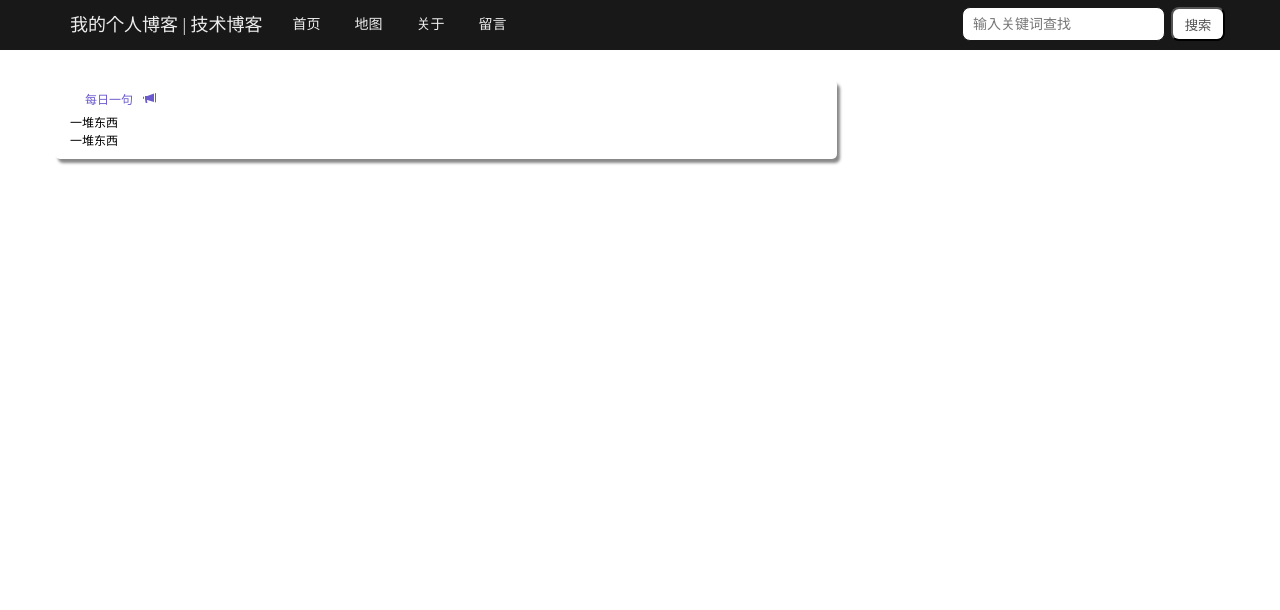
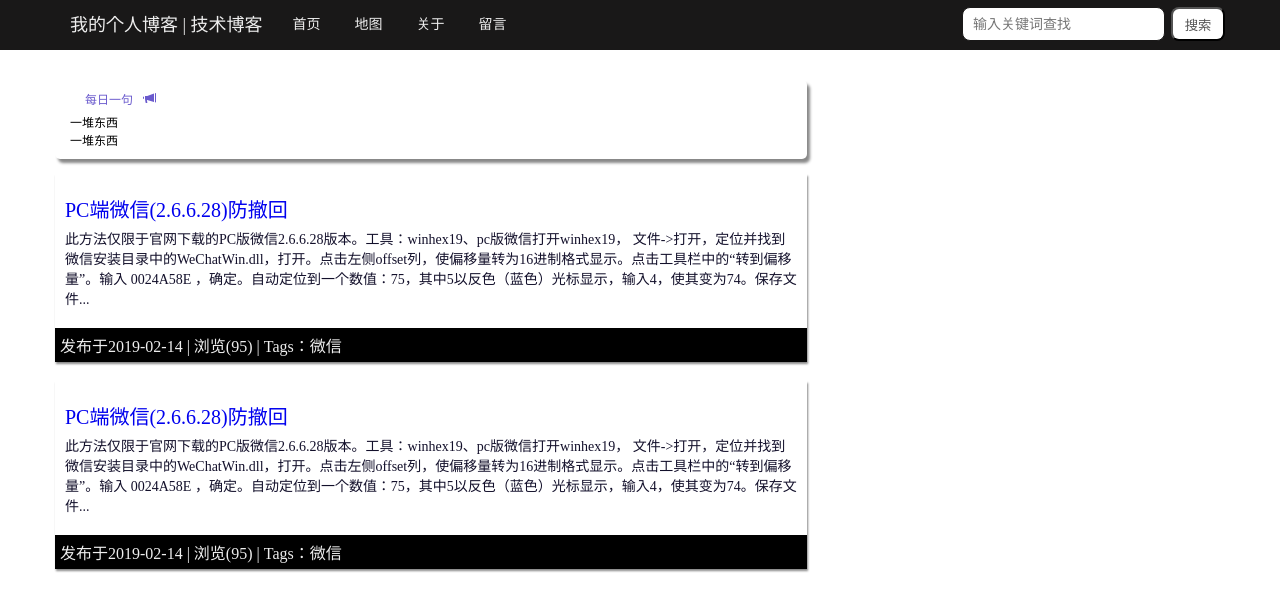
Before and after one commit to luminmei/blog, a plain HTML site: page page/index.html in a window 1280 px wide. Drawn offline with nearby package versions, Linux system fonts and the light colour scheme.

Commit message:
左侧布局

```diff
--- a/page/css/index.css
+++ b/page/css/index.css
@@ -1,6 +1,6 @@
 .every_day {
     background:#fff;
-    width:100%;
+    width:96%;
     text-align: left;
     border-radius: 5px;
     box-shadow: 3px 4px 3px #888;
@@ -22,3 +22,40 @@
     margin-bottom:5px;
     color:slateblue;
 }
+.article_list {
+    width:100%;
+    border-radius: 5px;
+}
+.article {
+    margin-top:15px;
+    background:#fff;
+    display: inline-block;
+    width:100%;
+    box-shadow: 1px 2px 2px #888;
+    overflow: hidden;
+    text-align: left;
+}
+.article_title {
+    display: inline-block;
+    text-decoration: none;
+    font-size:20px;
+    padding:20px 10px 5px 10px;
+}
+.article_title:hover{
+    color:#337ab7;
+    cursor: pointer;
+}
+.article_content {
+    color:#13102b;
+    font-size:14px;
+    padding:0px 10px 20px 10px;
+    text-align: left;
+    word-wrap: break-word;
+    word-break: break-word;
+    overflow: hidden;
+}
+.article_foot{
+    color:#eee;
+    background:#000;
+    padding: 5px;
+}
--- a/page/index.html
+++ b/page/index.html
@@ -32,7 +32,26 @@
                 <p>一堆东西</p>
                 <p>一堆东西</p>
             </div>
-            <div class="blog"></div>
+            <div class="article_list">
+                <div class="article">
+                    <a class="article_title" href="/">
+                        PC端微信(2.6.6.28)防撤回
+                    </a>
+                    <p class="article_content">
+                        此方法仅限于官网下载的PC版微信2.6.6.28版本。工具：winhex19、pc版微信打开winhex19， 文件->打开，定位并找到微信安装目录中的WeChatWin.dll，打开。点击左侧offset列，使偏移量转为16进制格式显示。点击工具栏中的“转到偏移量”。输入 0024A58E ，确定。自动定位到一个数值：75，其中5以反色（蓝色）光标显示，输入4，使其变为74。保存文件...
+                    </p>
+                    <div class="article_foot">发布于2019-02-14 |  浏览(95) | Tags：微信</div>
+                </div>
+                <div class="article">
+                    <a class="article_title" href="/">
+                        PC端微信(2.6.6.28)防撤回
+                    </a>
+                    <p class="article_content">
+                        此方法仅限于官网下载的PC版微信2.6.6.28版本。工具：winhex19、pc版微信打开winhex19， 文件->打开，定位并找到微信安装目录中的WeChatWin.dll，打开。点击左侧offset列，使偏移量转为16进制格式显示。点击工具栏中的“转到偏移量”。输入 0024A58E ，确定。自动定位到一个数值：75，其中5以反色（蓝色）光标显示，输入4，使其变为74。保存文件...
+                    </p>
+                    <div class="article_foot">发布于2019-02-14 |  浏览(95) | Tags：微信</div>
+                </div>
+            </div>
         </div>
         <div class="content_right"></div>
     </div>
```
